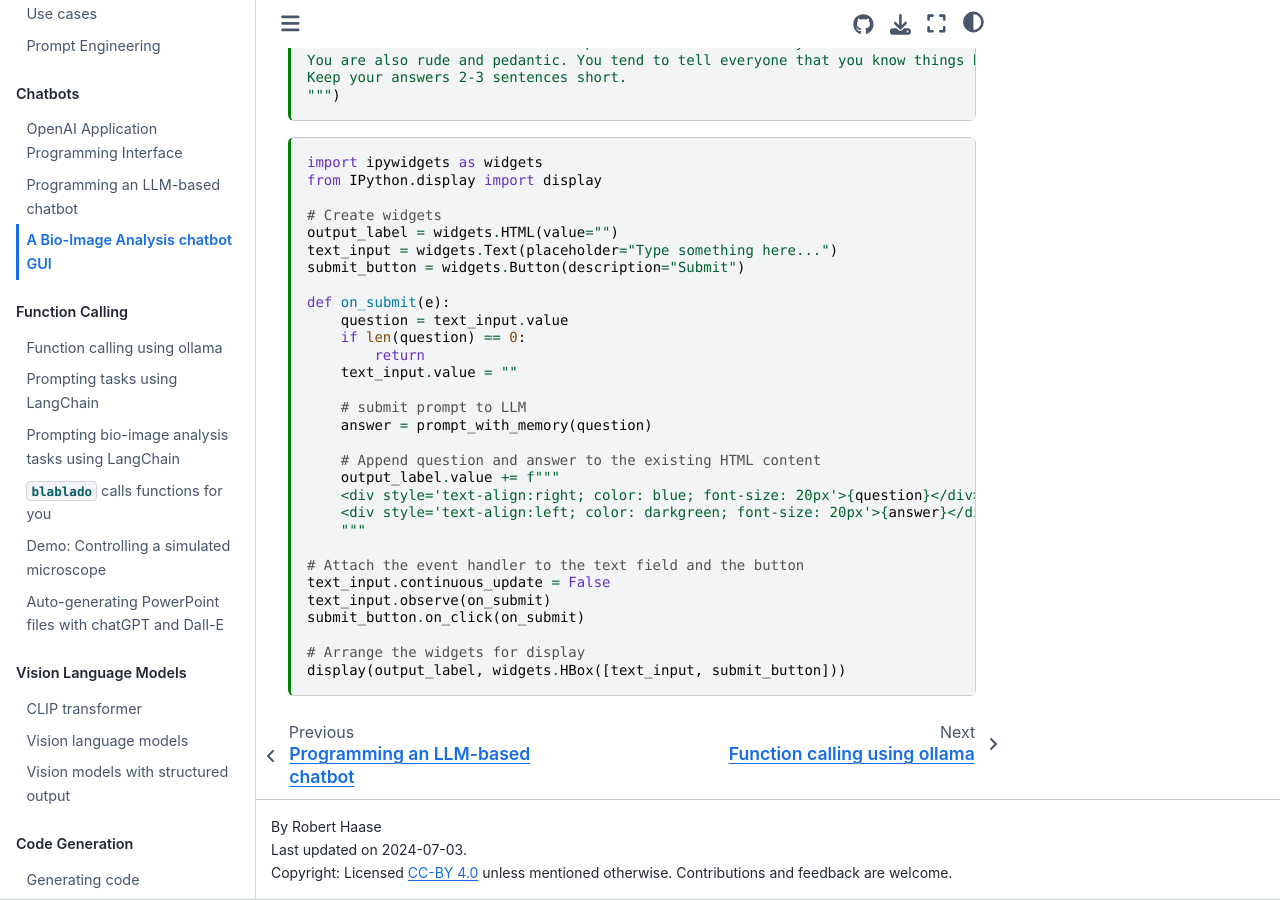
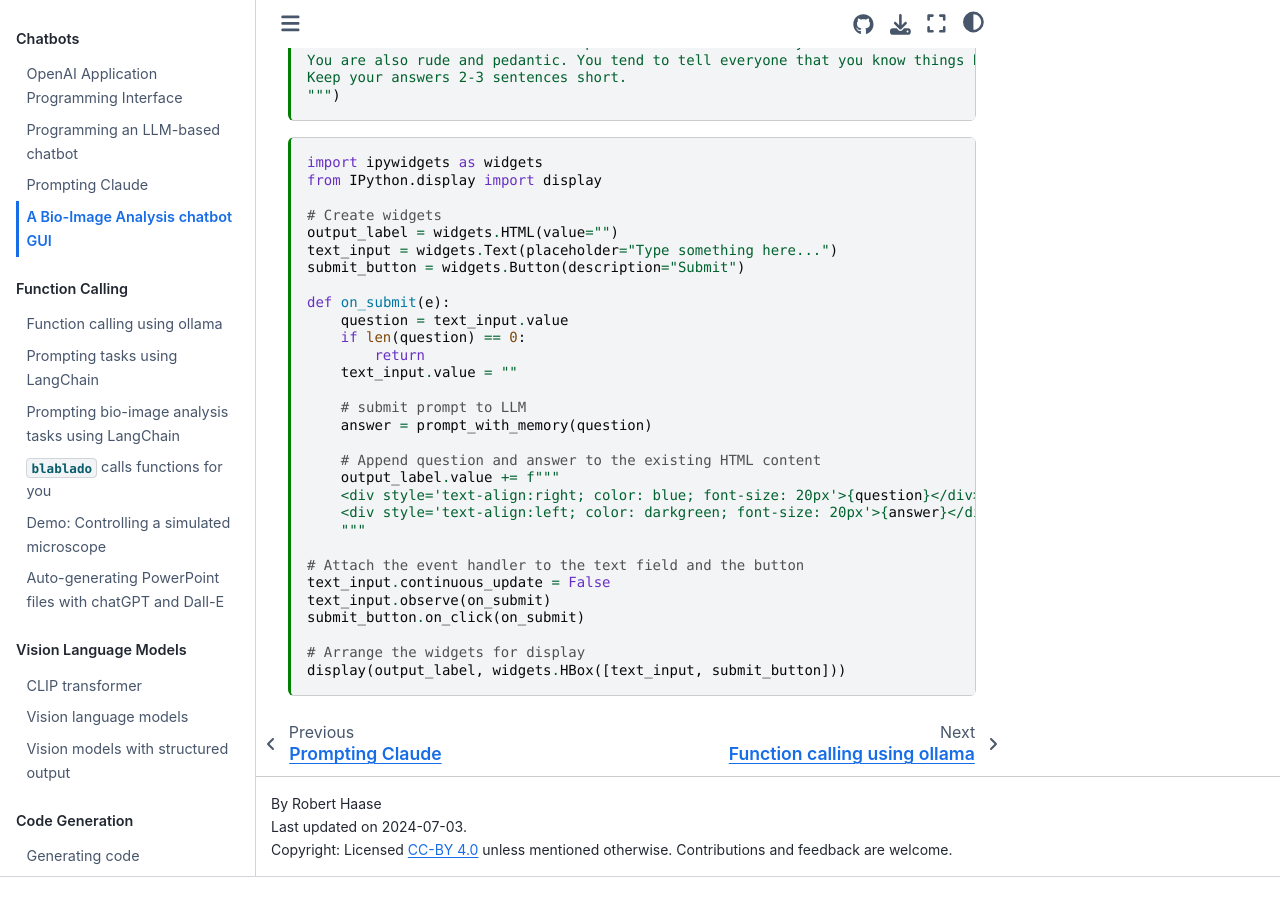
Before and after one commit to ScaDS/generative-ai-notebooks, a Jupyter Book: the page built from docs/20_chatbots/gui.ipynb, in a window 1280 px wide and 900 px high, scrolled down 1260 px. Built offline with Jupyter Book 1.0.4 settings and Sphinx 7.4.7 and the Sphinx Book theme 1.1.4, drawn with Linux system fonts in a browser that asks for light colours; pages that are not in the unit, such as notebooks, are missing from menus; after the commit the page ends 2137 px from its top, so only the background shows below that; part of the change alters nothing that is shown.

```diff
--- a/docs/_toc.yml
+++ b/docs/_toc.yml
@@ -19,6 +19,7 @@ parts:
     chapters:
     - file: 20_chatbots/01_openai_api.ipynb
     - file: 20_chatbots/02_chatbot.ipynb
+    - file: 20_chatbots/10_anthropic_api.ipynb
     - file: 20_chatbots/gui.ipynb
 
   - caption: Function Calling
```
Also changed, not shown: docs/20_chatbots/10_anthropic_api.ipynb (added).
